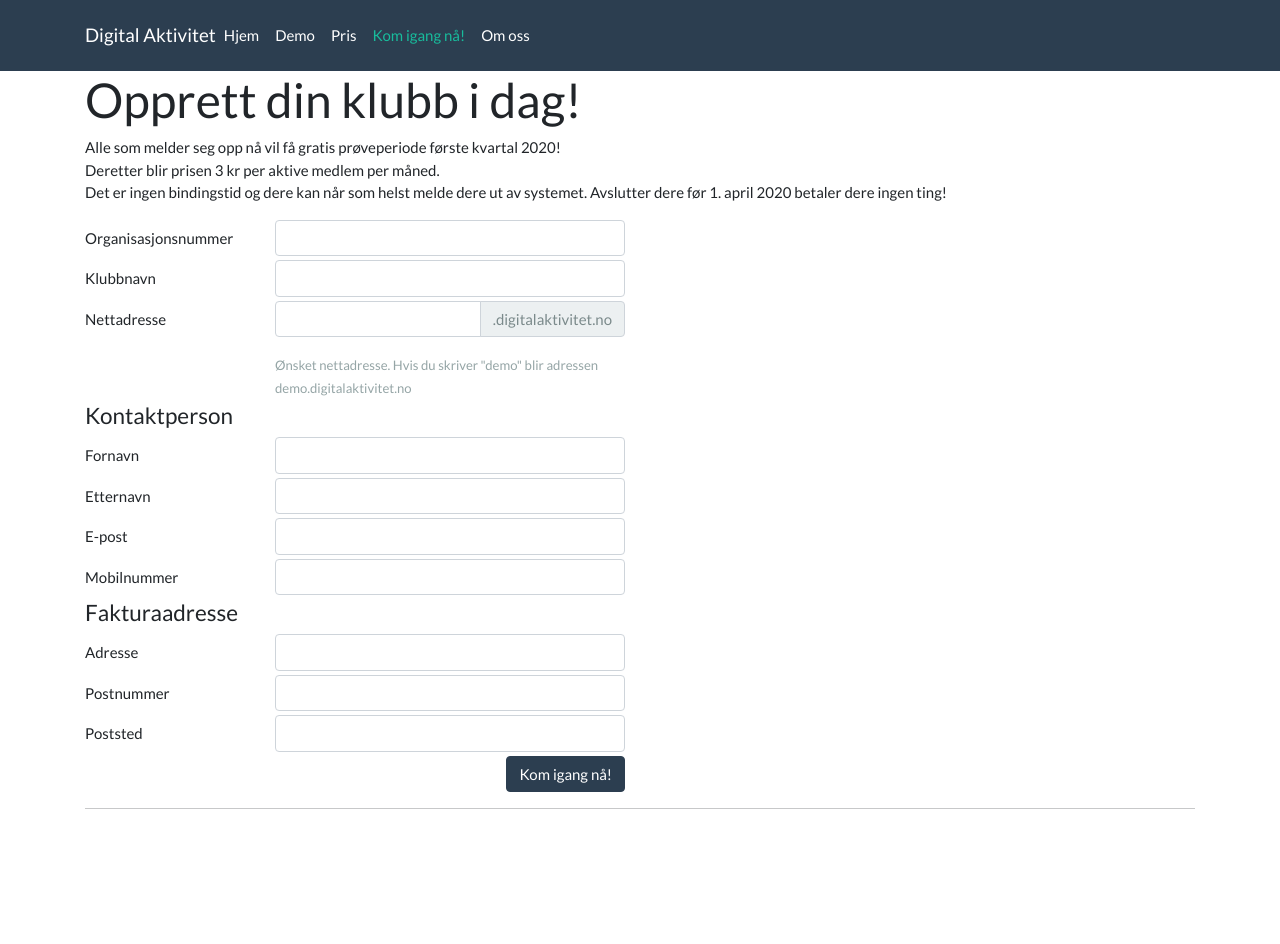
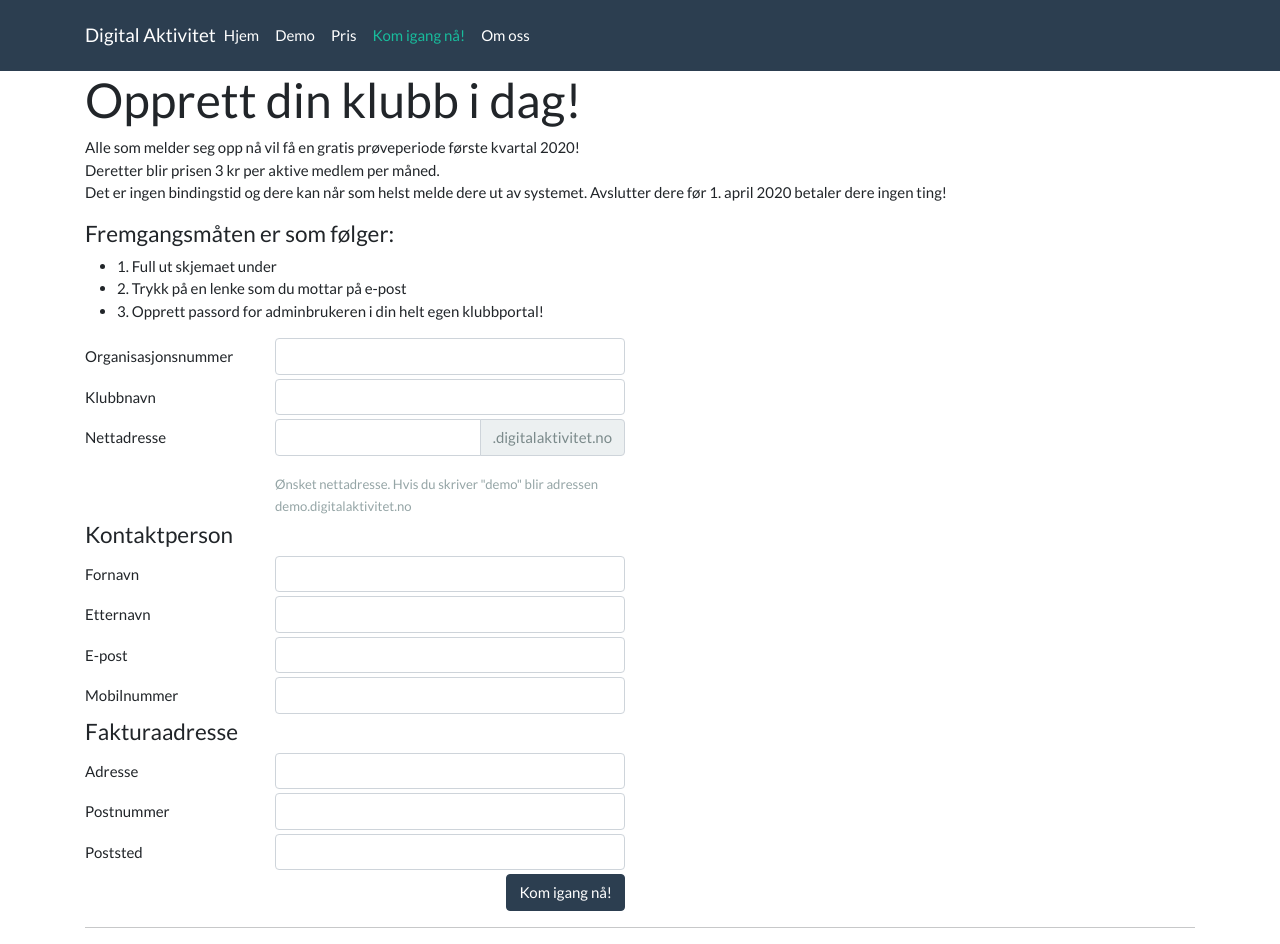
Before and after one commit to xibriz/digitalaktivitet, a Jekyll site: the page built from create_club.html, in a window 1280 px wide. Built offline with Jekyll 4.4.1, drawn with Linux system fonts in a browser that asks for light colours; before the commit the page ends 900 px from its top, so only the background shows below that.

Commit message:
Korrekturlesing

```diff
--- a/create_club.html
+++ b/create_club.html
@@ -3,10 +3,16 @@ title: Opprett klubb
 ---
 <h1>Opprett din klubb i dag!</h1>
 <p>
-    Alle som melder seg opp nå vil få gratis prøveperiode første kvartal 2020!<br/>
+    Alle som melder seg opp nå vil få en gratis prøveperiode første kvartal 2020!<br/>
     Deretter blir prisen 3 kr per aktive medlem per måned.<br/>
     Det er ingen bindingstid og dere kan når som helst melde dere ut av systemet. Avslutter dere før 1. april 2020 betaler dere ingen ting!
 </p>
+<h4>Fremgangsmåten er som følger:</h4>
+<ul>
+    <li>1. Full ut skjemaet under</li>
+    <li>2. Trykk på en lenke som du mottar på e-post</li>
+    <li>3. Opprett passord for adminbrukeren i din helt egen klubbportal!</li>
+</ul>
 <form id="createClubForm">
     <div class="form-group mb-1 row">
         <label for="org_number" class="col-sm-2 col-form-label">Organisasjonsnummer</label>
```
Also changed, not shown: about.md (+3 -3 lines), demo.md (+1 -1 lines), price.md (line endings or trailing spaces).
